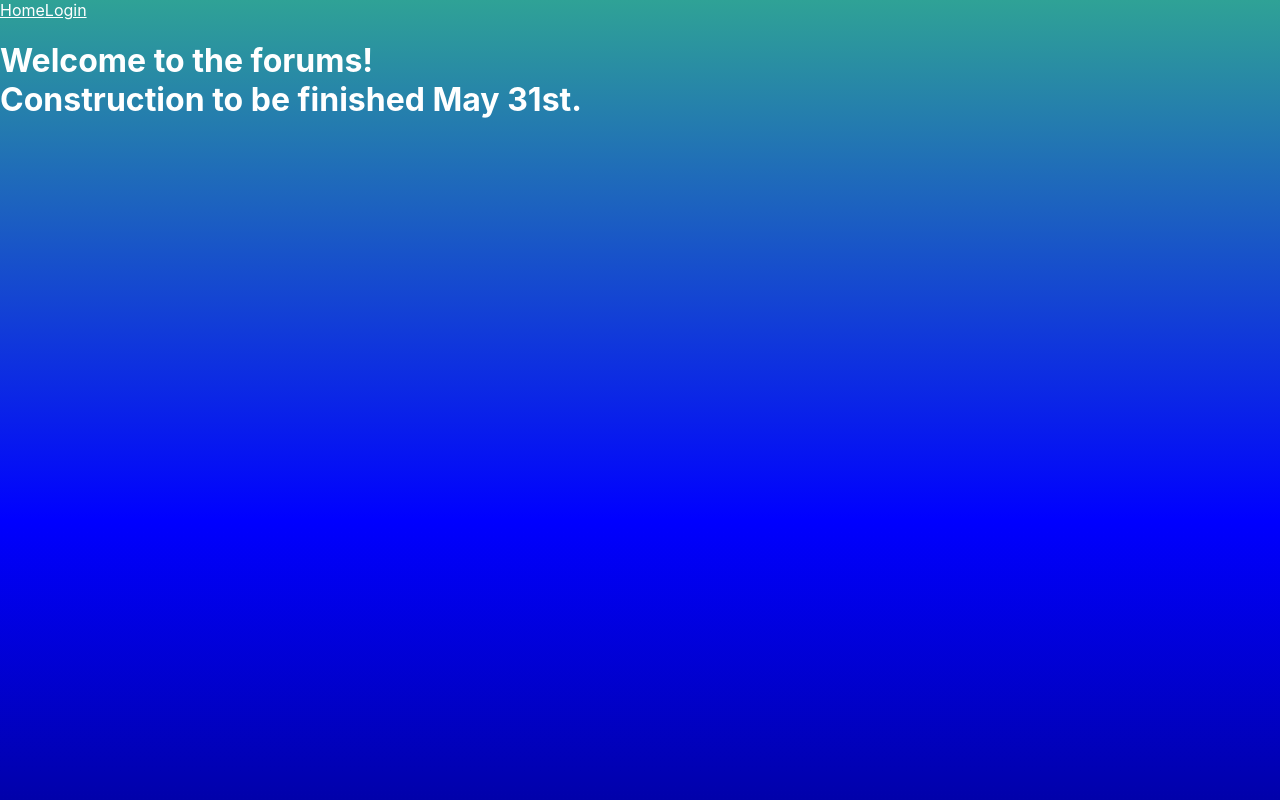
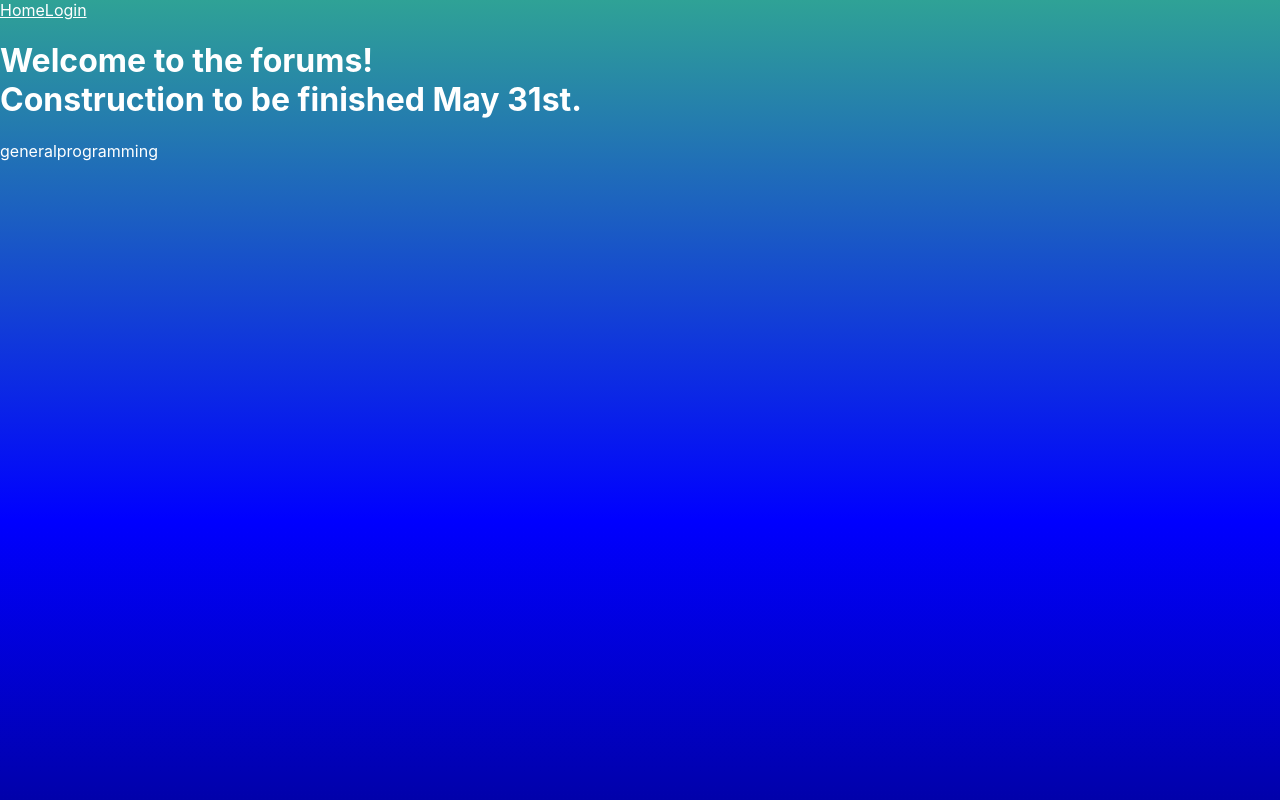
Before and after one commit to Lrd134/portfolio-project, a React (Create React App) app: page /forums in a window 1280 px wide. Shown: the top 800 px of the page. Built offline with nearby package versions, Linux system fonts and the light colour scheme.

Commit message:
created category groups

```diff
--- /dev/null
+++ b/src/forums/CatGroup.js
@@ -0,0 +1,14 @@
+import React from 'react';
+import Category from './Category';
+function CatGroup({title}) {
+  return (
+    <span className={`cat-group-box`}>
+      <span className={`cat-group-title ${title}`}>
+        {title}
+      </span>
+    </span>
+  )
+}
+
+
+export default CatGroup;
--- a/src/forums/ForumContainer.js
+++ b/src/forums/ForumContainer.js
@@ -1,10 +1,13 @@
 import React from 'react';
-
+import CatGroup from './CatGroup';
 function ForumContainer() {
   return (
     <div>
       <h1>Welcome to the forums!<br></br>
       Construction to be finished May 31st.</h1>
+      <CatGroup key="general" title="general"/>
+      <CatGroup key="programming" title="programming"/>
+
     </div>
   )
 }
```
